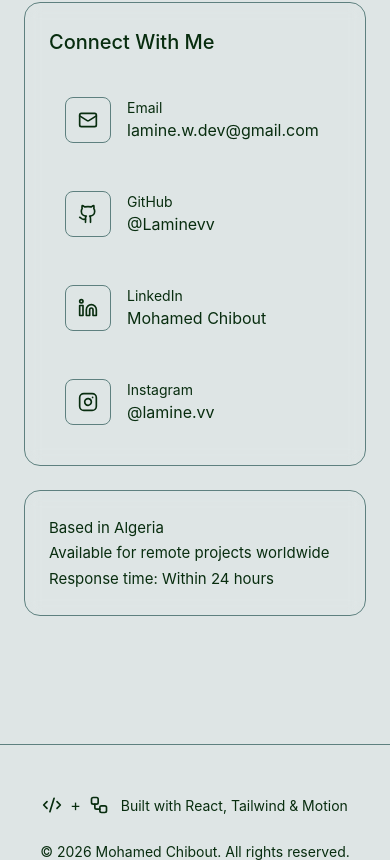
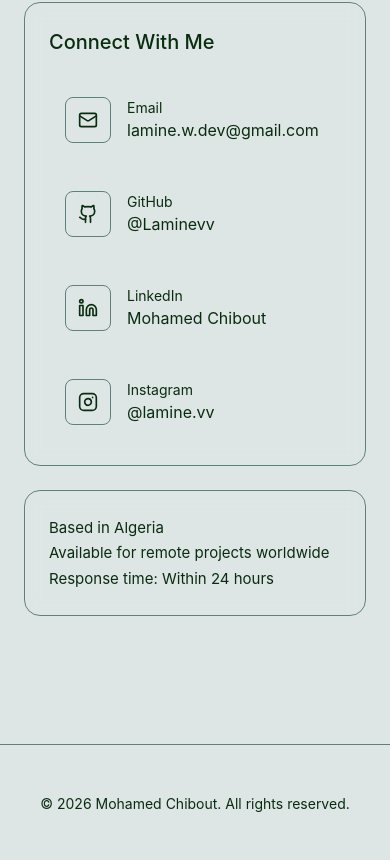
Before and after one commit to Laminevv/my-portfolio, a React (Vite) app: page / in a window 390 px wide. Shown: the part 11140-12000 px from the top of the page. Built offline with nearby package versions, Linux system fonts and the light colour scheme; no server answers.

Commit message:
feat: add responsive footer component to the layout

```diff
--- a/src/app/components/Footer.tsx
+++ b/src/app/components/Footer.tsx
@@ -1,25 +1,10 @@
-import { Code2, Workflow } from 'lucide-react';
-
 export function Footer() {
   return (
     <footer className="py-12 px-6 border-t border-secondary">
-      <div className="max-w-6xl mx-auto">
-        <div className="flex flex-col md:flex-row items-center justify-between gap-6">
-          <div className="flex items-center gap-3">
-              <div className="flex items-center gap-2">
-              <Code2 className="w-5 h-5 text-primary" />
-              <span className="text-muted-foreground">+</span>
-              <Workflow className="w-5 h-5 text-primary" />
-            </div>
-            <p className="text-foreground/70" style={{ fontSize: '0.875rem' }}>
-              Built with React, Tailwind & Motion
-            </p>
-          </div>
-
-          <p className="text-foreground/70" style={{ fontSize: '0.875rem' }}>
-            © 2026 Mohamed Chibout. All rights reserved.
-          </p>
-        </div>
+      <div className="max-w-6xl mx-auto text-center">
+        <p className="text-foreground/70" style={{ fontSize: '0.875rem' }}>
+          © 2026 Mohamed Chibout. All rights reserved.
+        </p>
       </div>
     </footer>
   );
```
